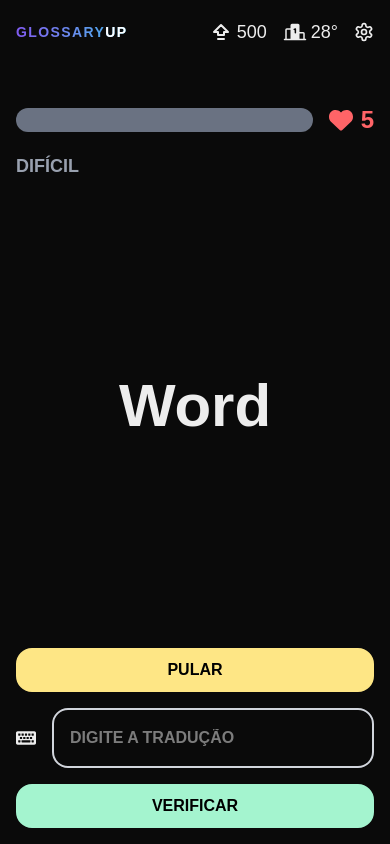
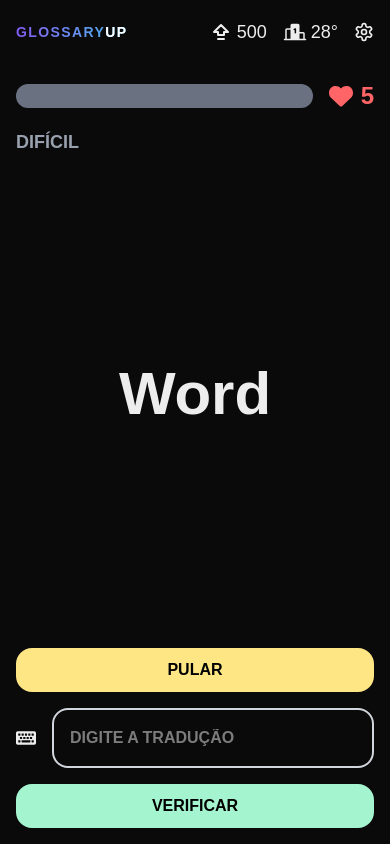
Before and after one commit to ViniNathan/glossary-app, a Next.js app in the folder frontend/: page /dashboard in a window 390 px wide. Built offline with nearby package versions, Linux system fonts and the light colour scheme.

Commit message:
fix: adjust margin-top for small devices in DashboardTopbar component

```diff
--- a/frontend/src/app/components/Dashboard/DashboardTopbar.tsx
+++ b/frontend/src/app/components/Dashboard/DashboardTopbar.tsx
@@ -3,7 +3,7 @@
 
 function DashboardTopbar() {
   return (
-    <div className="container mt-10 mx-auto px-4 sm:px-6 lg:px-8">
+    <div className="container mt-4 md:mt-10 mx-auto px-4 sm:px-6 lg:px-8">
       <div className="flex flex-row justify-center items-center gap-4">
         <div className="bg-gray-500 h-6 w-full rounded-2xl"></div>
         <div className="text-red-400 flex flex-row justify-center items-center gap-2">
```
